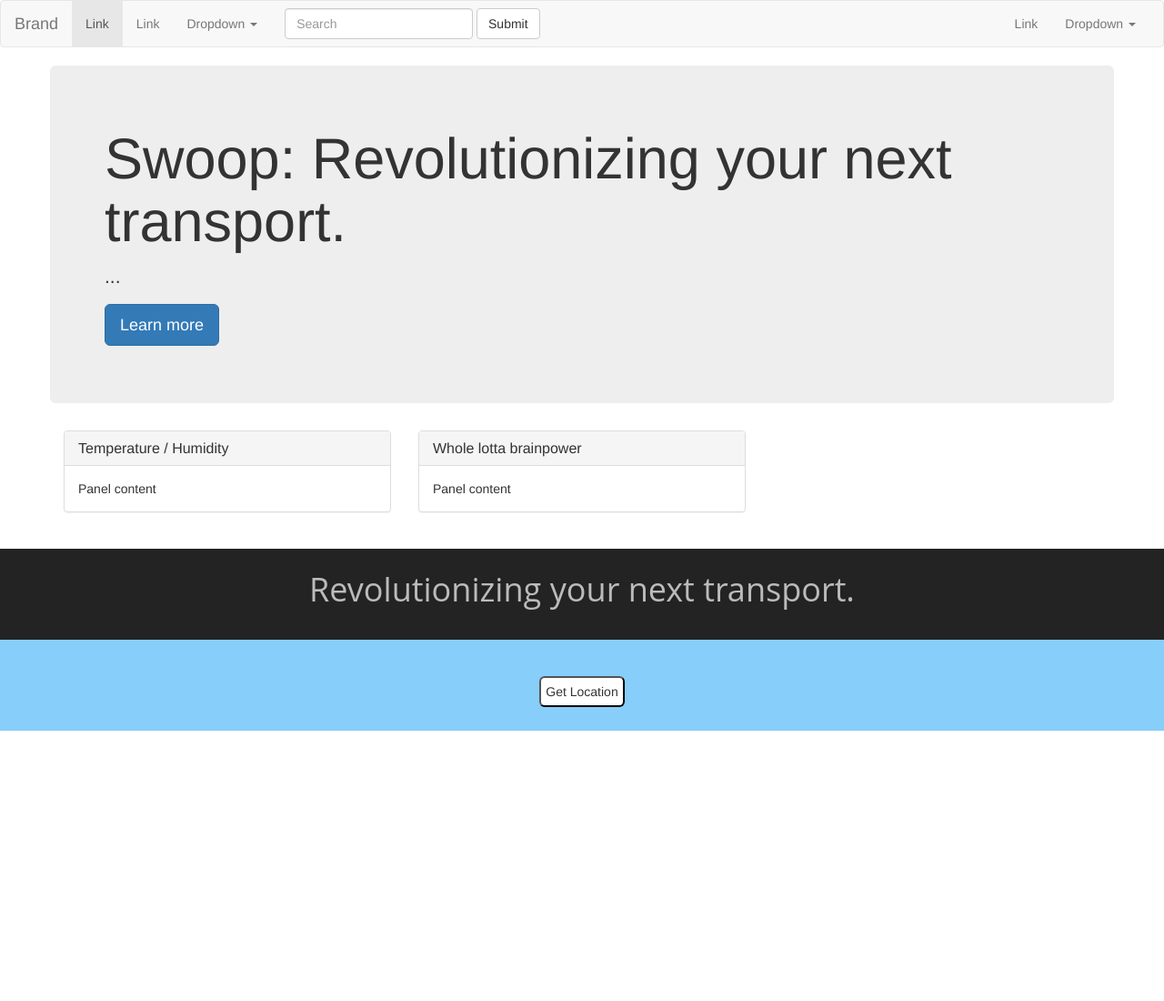
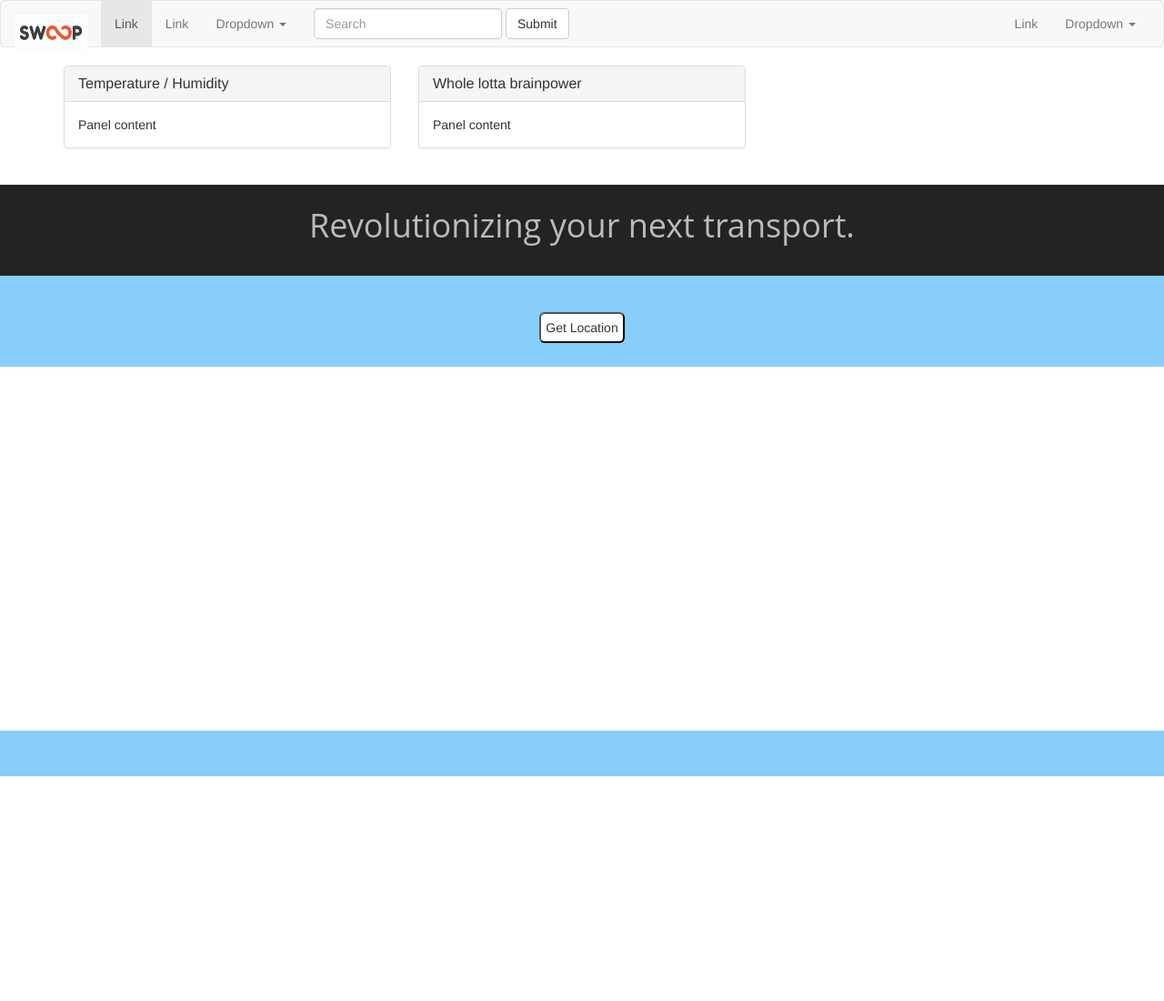
Before and after one commit to connred/Swoop, a plain HTML site: page client/index.html in a window 1280 px wide. Shown: the top 1100 px of the page at 91% size. Drawn offline with nearby package versions, Linux system fonts and the light colour scheme; some packages are replaced by stand-ins of ours; no server answers; a script that the page names is missing.

Commit message:
This looks bad, changing soon

```diff
--- a/client/assets/main.css
+++ b/client/assets/main.css
@@ -39,3 +39,7 @@
 	height: 50px;
 	background: #87CEFA;
 }
+.navbar-brand {
+	padding: none;
+	margin: none;
+}
--- a/client/index.html
+++ b/client/index.html
@@ -19,7 +19,7 @@
         <span class="icon-bar"></span>
         <span class="icon-bar"></span>
       </button>
-      <a class="navbar-brand" href="#">Brand</a>
+      <a class="navbar-brand" href="#"><img src="assets/img/swoop-temp.jpg" width="80px" height="40px" margin="none" padding="none"></a>
     </div>
 
     <!-- Collect the nav links, forms, and other content for toggling -->
@@ -64,13 +64,6 @@
 </nav>
   <div id="main" class="container">
   	<div class="row">
-  		<div class="jumbotron">
-  		<h1>Swoop: Revolutionizing your next transport.</h1>
-  		<p>...</p>
-  		<p><a class="btn btn-primary btn-lg" href="#" role="button">Learn more</a></p>
-		</div>
-  	</div>
-  	<div class="row">
   		<div class="col-sm-4 col-md-4">
   			<div class="panel panel-default">
   				<div class="panel-heading">
@@ -93,7 +86,6 @@
   		</div>
   	</div>
   </div>
-
     <div id="header">
     	<h1 id="header-tag">Revolutionizing your next transport.</h1>
     </div>
```
Also changed, not shown: client/assets/img/swoop-temp.jpg (added).
